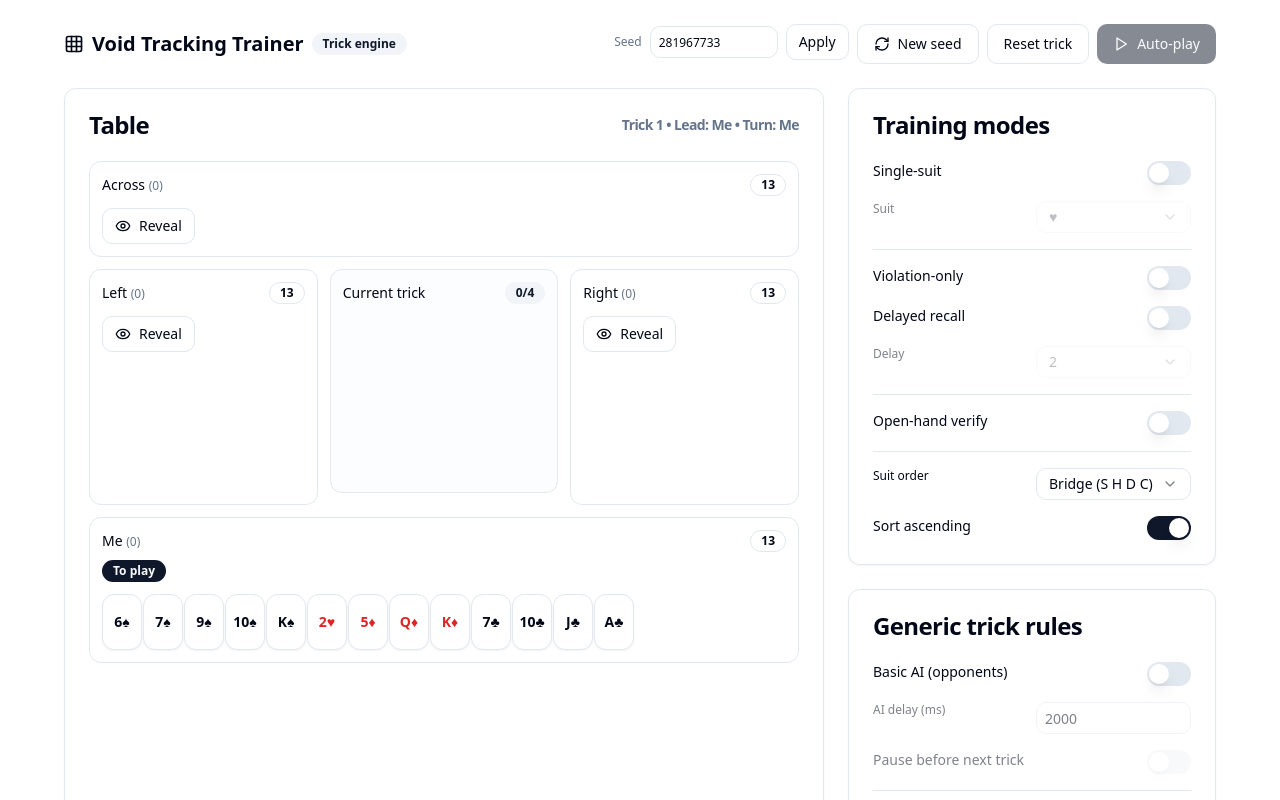
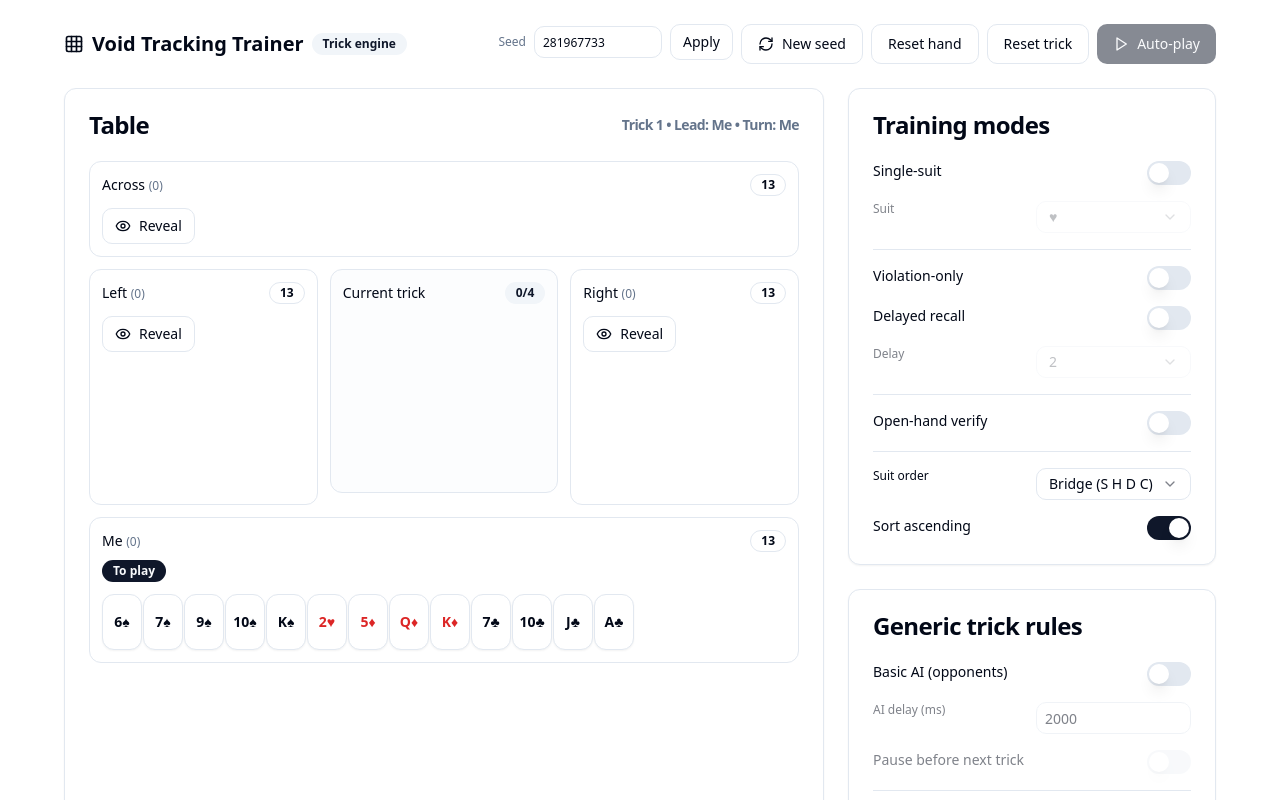
Before and after one commit to gsingh93/trick-taking-trainer, a React (Vite) app: page / in a window 1280 px wide. Shown: the top 800 px of the page. Built offline with nearby package versions, Linux system fonts and the light colour scheme; the HTML template or start-up script is replaced by a standard one.

Commit message:
Add reset hand action

```diff
--- a/src/App.tsx
+++ b/src/App.tsx
@@ -533,6 +533,10 @@ export default function App() {
     resetForDeal(Math.floor(Math.random() * 1_000_000_000));
   }
 
+  function resetHand() {
+    resetForDeal(dealSeed);
+  }
+
   function toggleRevealSeat(seat: Seat) {
     setReveal((r) => ({ ...r, [seat]: !r[seat] }));
   }
@@ -721,6 +725,9 @@ export default function App() {
             <Button variant="outline" className="gap-2" onClick={newSeed}>
               <RefreshCw className="h-4 w-4" />
               New seed
+            </Button>
+            <Button variant="outline" onClick={resetHand}>
+              Reset hand
             </Button>
             <Button variant="outline" className="gap-2" onClick={resetTrickOnly}>
               Reset trick
```
